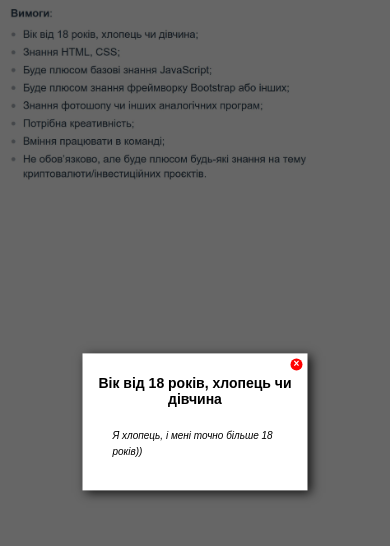
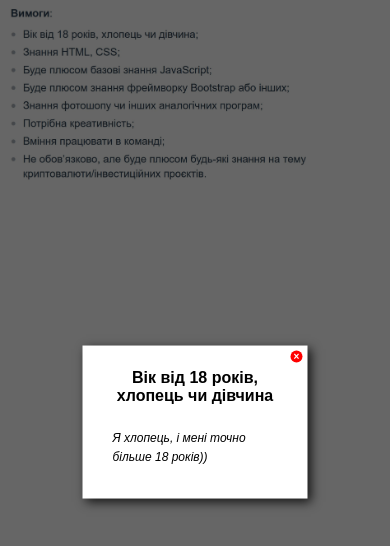
Before and after one commit to Wonderband/hyip, a plain HTML site: page index.html in a window 390 px wide. Both pictures are taken after a click on the item 156 px from the left and 35 px from the top of the page. Drawn offline with Linux system fonts and the light colour scheme.

Commit message:
editing font

```diff
--- a/index.css
+++ b/index.css
@@ -50,14 +50,14 @@ li:last-child {
 }
 
 .demand {
-  font-size: 22px;
+  font-size: 28px;
   text-align: center;
   padding-bottom: 10px;
 }
 
 .answer {
   font-style: italic;
-  font-size: 16px;
+  font-size: 18px;
   padding: 0 15px;
   line-height: 1.6em;
   padding-bottom: 10px;
@@ -85,11 +85,11 @@ li:last-child {
 
 @media (max-width: 768px) {
   .demand {
-    font-size: 14px;
+    font-size: 16px;
   }
 
   .answer {
-    font-size: 10px;
+    font-size: 12px;
   }
 
   .close {
--- a/index.js
+++ b/index.js
@@ -34,7 +34,7 @@ const openModal = (num) => {
     case 2:
       requirement = "Буде плюсом базові знання JavaScript";
       myAnswer =
-        "Я знаю JavaScript не тільки на базовому рівні, але багато працював з асинхронними запитами на бекенд (CRUD, REST-API, AJAX), використовував bearer tokens, localStorage, sessionStorage, збирав проєкти за допомогою Parcel, Webpack.  <br/> Знайомий з AngularJS, React, Redux, Handlebars, Axios та багатьма іншими бібліотеками та фреймворками.";
+        "Я знаю JavaScript не тільки на базовому рівні, але багато працював з асинхронними запитами на бекенд (CRUD, REST-API, AJAX), використовував bearer tokens, localStorage, sessionStorage, збирав проєкти за допомогою Parcel, Webpack.  <br/> Знайомий з AngularJS, React, Redux, Handlebars, Axios та багатьма іншими бібліотеками та фреймворками.<br/>Я люблю писати код! ";
       break;
     case 3:
       requirement = "Буде плюсом знання фреймворку Bootstrap або інших";
```
